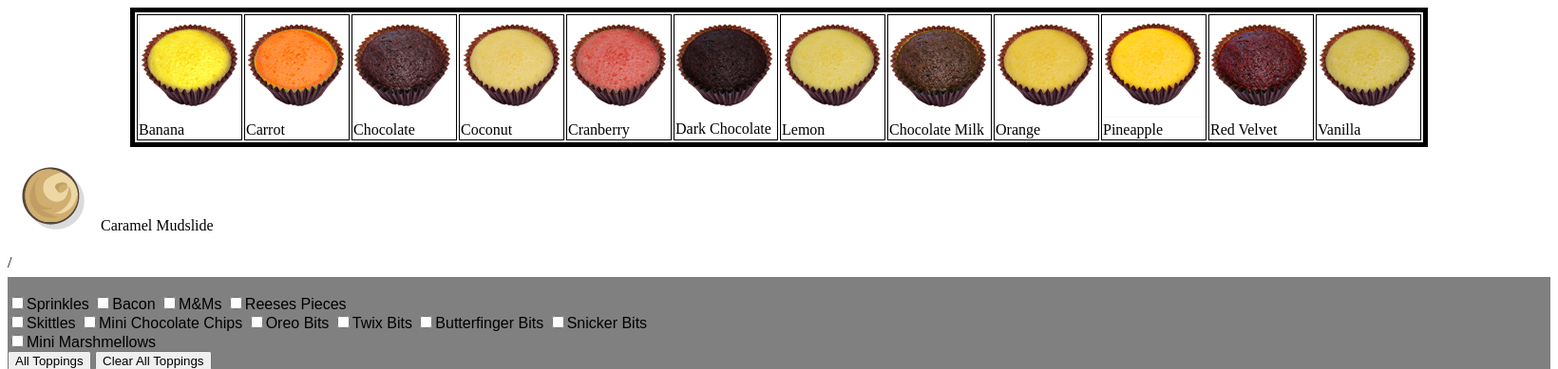
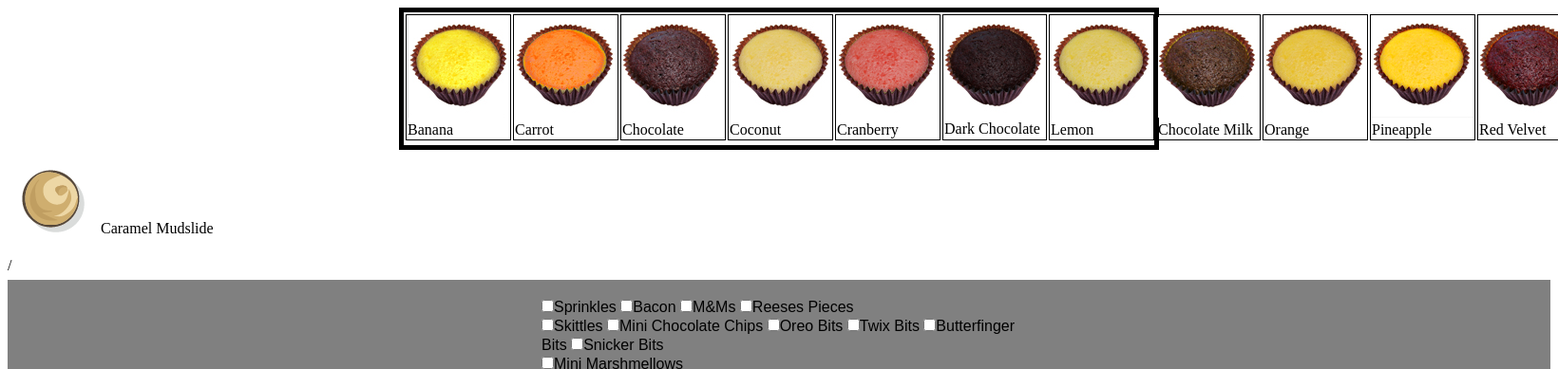
Before and after one commit to Sunken-City/Kustom-Kupcake, a PHP site: page /cupcakeordering.html in a window 1640 px wide; the page is wider, and only the part inside the window is pictured. Shown: the top 389 px of that part at 95% size. Run offline with PHP 8.4, Linux system fonts and the light colour scheme.

Commit message:
made some changes to the css, centered some of the information and attempted to align the tables

```diff
--- a/css/mainStyle.css
+++ b/css/mainStyle.css
@@ -32,11 +32,15 @@ form{
         margin-left:10px;
 }
 
-#Flavor {
+#Flavor{
 
         border: 5px solid black;
         margin-right:auto;
         margin-left:auto;
+        display:block;
+        width:800px;
+        height:150px;
+       table-layout:fixed;
 }
 .submitButton{
         float: right
@@ -46,10 +50,19 @@ form{
         text-align: center;
 }
 
-#Flavor {
-        width:1000px;
-}
 
 #Flavor td {
         border: 1px solid black;
 }
+
+#toppings {
+
+	margin-right:auto;
+        margin-left:auto;
+        display:block;
+        width: 500px;
+}
+#toppings * {
+	margin-right:auto;
+        margin-left:auto;
+}
```
Also changed, not shown: 1 other file.
